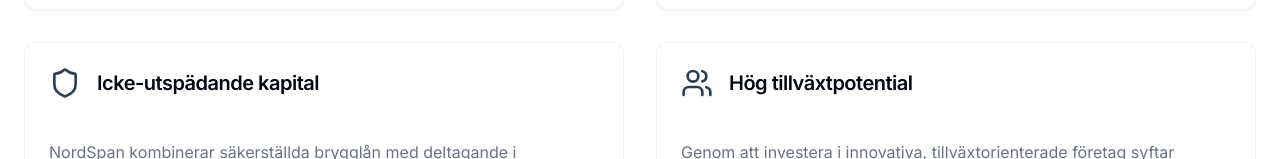
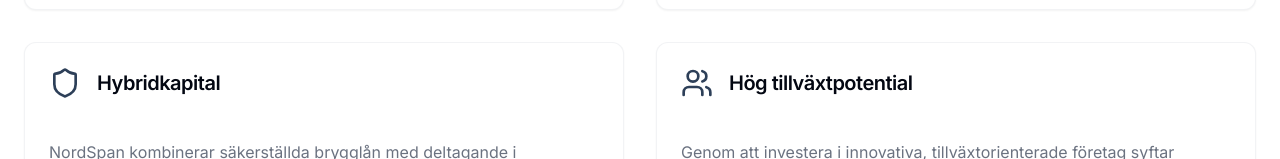
Before and after one commit to C-FMorand/nordspan, a React (Vite) app: page /invest in a window 1280 px wide. Shown: the part 558-717 px from the top of the page. Built offline with nearby package versions, Linux system fonts and the light colour scheme.

Commit message:
Rename section title
Rename "Icke-utspädande kapital" to "Hybridkapital".

```diff
--- a/src/contexts/LanguageContext.tsx
+++ b/src/contexts/LanguageContext.tsx
@@ -107,7 +107,7 @@ const translations = {
     'invest.feature1.description': 'Vi upprätthåller daglig kontakt med våra portföljföretag, vilket gör det möjligt för oss att genomföra kontinuerlig due diligence och säkerställa grundlig förståelse av deras verksamhet, finansiella hälsa och tillväxtpotential.',
     'invest.feature2.title': 'Djup kunskap om portföljföretag',
     'invest.feature2.description': 'Vi fokuserar våra investeringsmöjligheter på företag vi redan arbetat omfattande med. Detta innebär att vi känner dem väl och kan erbjuda insikter som andra kanske inte har.',
-    'invest.feature3.title': 'Icke-utspädande kapital',
+    'invest.feature3.title': 'Hybridkapital',
     'invest.feature3.description': 'NordSpan kombinerar säkerställda brygglån med deltagande i nyemissioner. Brygglånet utgör ofta första steget och möjliggör för NordSpan att följa bolaget och avvakta med ett definitivt investeringsbeslut till dess att målbolaget bevisat sig.',
     'invest.feature4.title': 'Hög tillväxtpotential',
     'invest.feature4.description': 'Genom att investera i innovativa, tillväxtorienterade företag syftar NordSpan till att generera attraktiv avkastning. Vår strategiska insikt kombinerat med robust finansiellt stöd gör det möjligt för dessa företag att lyckas.',
```
